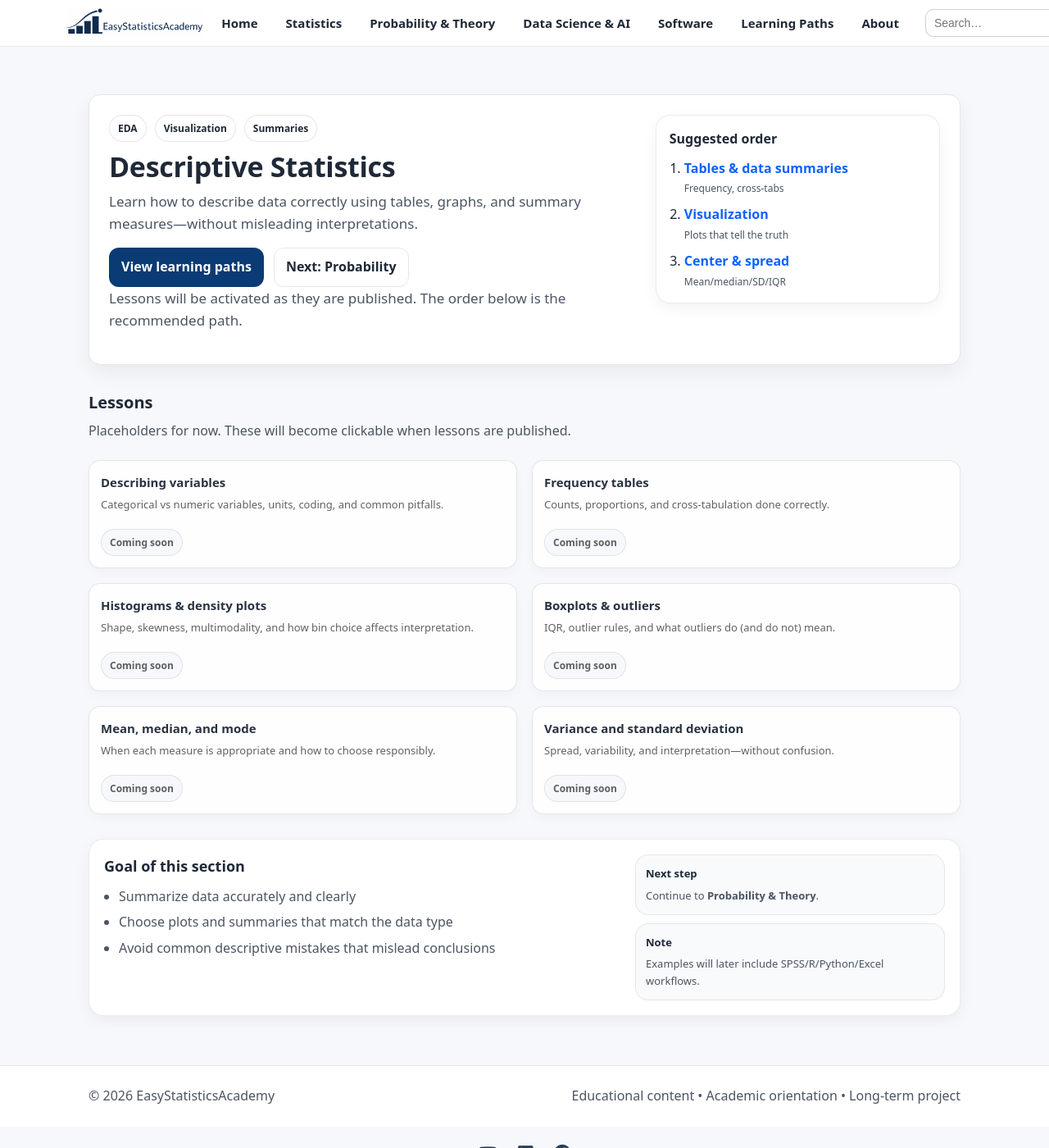
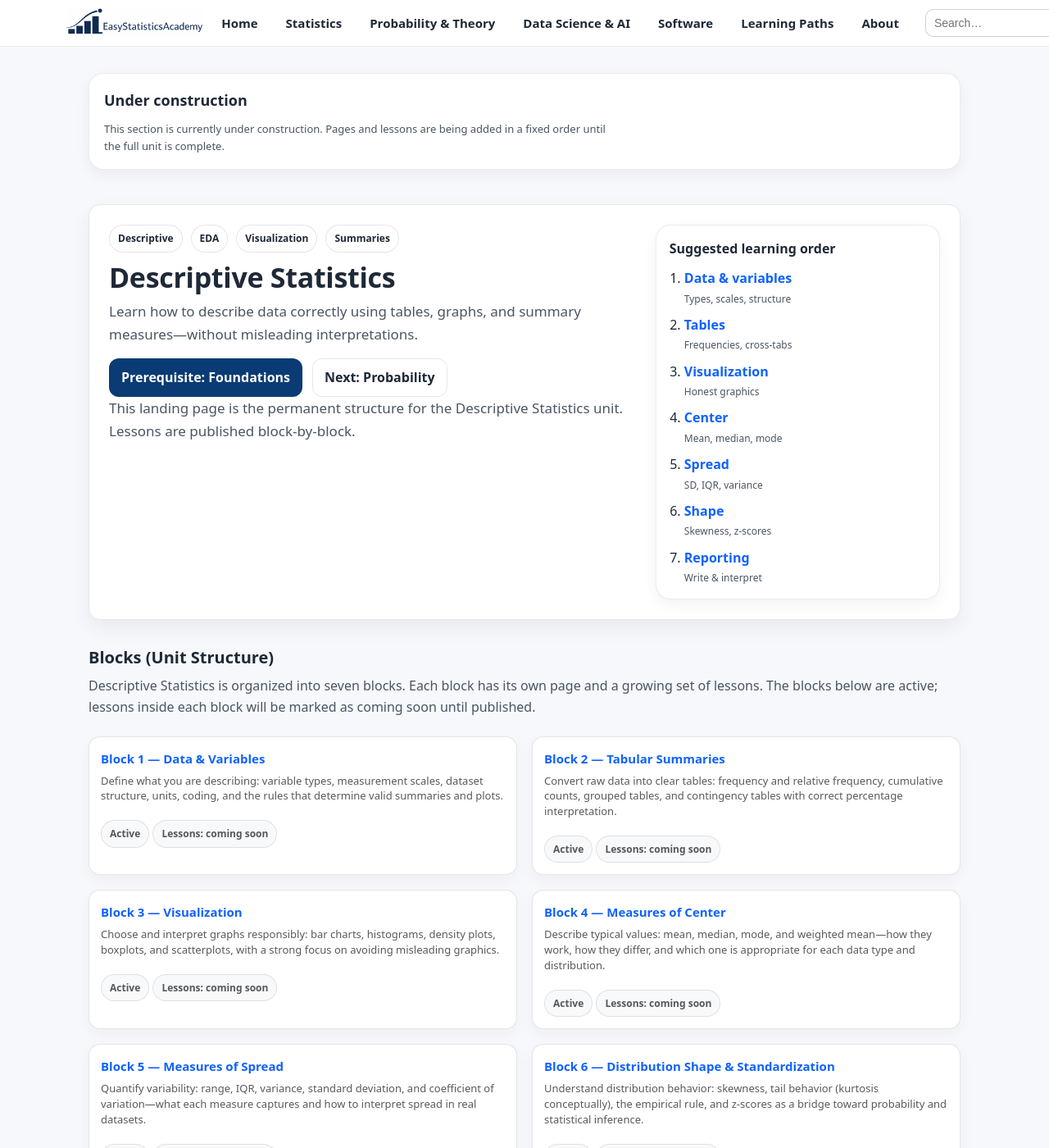
Before and after one commit to ammar-homaida-statistics/easystatisticsacademy, a Jekyll site: the page built from descriptive/index.md, in a window 1280 px wide and 1400 px high. Shown: the whole window at 82% size. Built offline with Jekyll 4.4.1, drawn with Linux system fonts in a browser that asks for light colours; some of the changed text lies outside the part shown.

Commit message:
Update the structure before starting the first lesson

```diff
--- a/descriptive/index.md
+++ b/descriptive/index.md
@@ -6,10 +6,23 @@ permalink: /descriptive/
 sidebar: false
 ---
 
+<!-- UNDER CONSTRUCTION NOTICE -->
+<section class="section section-slim">
+  <div class="callout">
+    <div class="callout-copy">
+      <h2>Under construction</h2>
+      <p class="muted-mini" style="margin:0;">
+        This section is currently under construction. Pages and lessons are being added in a fixed order until the full unit is complete.
+      </p>
+    </div>
+  </div>
+</section>
+
 <section class="hero hero-section">
   <div class="hero-card hero-split">
     <div class="hero-copy">
       <div class="badge-row">
+        <span class="badge">Descriptive</span>
         <span class="badge">EDA</span>
         <span class="badge">Visualization</span>
         <span class="badge">Summaries</span>
@@ -22,90 +35,160 @@ sidebar: false
       </p>
 
       <div class="hero-actions">
-        <a class="btn" href="/learning-paths/">View learning paths</a>
+        <a class="btn" href="/foundations/">Prerequisite: Foundations</a>
         <a class="btn btn-outline" href="/probability/">Next: Probability</a>
       </div>
 
       <p class="muted-mini">
-        Lessons will be activated as they are published. The order below is the recommended path.
+        This landing page is the permanent structure for the Descriptive Statistics unit. Lessons are published block-by-block.
       </p>
     </div>
 
     <div class="hero-panel">
       <div class="panel-card">
-        <h2 class="panel-title">Suggested order</h2>
+        <h2 class="panel-title">Suggested learning order</h2>
         <ol class="quickstart">
-          <li><a href="#lessons">Tables &amp; data summaries</a><span class="meta">Frequency, cross-tabs</span></li>
-          <li><a href="#lessons">Visualization</a><span class="meta">Plots that tell the truth</span></li>
-          <li><a href="#lessons">Center &amp; spread</a><span class="meta">Mean/median/SD/IQR</span></li>
+          <li><a href="#blocks">Data &amp; variables</a><span class="meta">Types, scales, structure</span></li>
+          <li><a href="#blocks">Tables</a><span class="meta">Frequencies, cross-tabs</span></li>
+          <li><a href="#blocks">Visualization</a><span class="meta">Honest graphics</span></li>
+          <li><a href="#blocks">Center</a><span class="meta">Mean, median, mode</span></li>
+          <li><a href="#blocks">Spread</a><span class="meta">SD, IQR, variance</span></li>
+          <li><a href="#blocks">Shape</a><span class="meta">Skewness, z-scores</span></li>
+          <li><a href="#blocks">Reporting</a><span class="meta">Write &amp; interpret</span></li>
         </ol>
       </div>
     </div>
   </div>
 </section>
 
-<section class="section" id="lessons">
+<section class="section" id="blocks">
   <div class="section-head">
-    <h2>Lessons</h2>
-    <p>Placeholders for now. These will become clickable when lessons are published.</p>
+    <h2>Blocks (Unit Structure)</h2>
+    <p>
+      Descriptive Statistics is organized into seven blocks. Each block has its own page and a growing set of lessons.
+      The blocks below are active; lessons inside each block will be marked as coming soon until published.
+    </p>
   </div>
 
   <div class="grid grid-2">
-    <div class="card lesson-card is-soon">
-      <h3>Describing variables</h3>
-      <p>Categorical vs numeric variables, units, coding, and common pitfalls.</p>
-      <span class="pill">Coming soon</span>
+
+    <!-- Block 1 -->
+    <div class="card lesson-card">
+      <h3><a href="/descriptive/data-variables/">Block 1 — Data &amp; Variables</a></h3>
+      <p>
+        Define what you are describing: variable types, measurement scales, dataset structure, units, coding,
+        and the rules that determine valid summaries and plots.
+      </p>
+      <div class="pill-row">
+        <span class="pill">Active</span>
+        <span class="pill">Lessons: coming soon</span>
+      </div>
     </div>
 
-    <div class="card lesson-card is-soon">
-      <h3>Frequency tables</h3>
-      <p>Counts, proportions, and cross-tabulation done correctly.</p>
-      <span class="pill">Coming soon</span>
+    <!-- Block 2 -->
+    <div class="card lesson-card">
+      <h3><a href="/descriptive/tables/">Block 2 — Tabular Summaries</a></h3>
+      <p>
+        Convert raw data into clear tables: frequency and relative frequency, cumulative counts, grouped tables,
+        and contingency tables with correct percentage interpretation.
+      </p>
+      <div class="pill-row">
+        <span class="pill">Active</span>
+        <span class="pill">Lessons: coming soon</span>
+      </div>
     </div>
 
-    <div class="card lesson-card is-soon">
-      <h3>Histograms &amp; density plots</h3>
-      <p>Shape, skewness, multimodality, and how bin choice affects interpretation.</p>
-      <span class="pill">Coming soon</span>
+    <!-- Block 3 -->
+    <div class="card lesson-card">
+      <h3><a href="/descriptive/visualization/">Block 3 — Visualization</a></h3>
+      <p>
+        Choose and interpret graphs responsibly: bar charts, histograms, density plots, boxplots, and scatterplots,
+        with a strong focus on avoiding misleading graphics.
+      </p>
+      <div class="pill-row">
+        <span class="pill">Active</span>
+        <span class="pill">Lessons: coming soon</span>
+      </div>
     </div>
 
-    <div class="card lesson-card is-soon">
-      <h3>Boxplots &amp; outliers</h3>
-      <p>IQR, outlier rules, and what outliers do (and do not) mean.</p>
-      <span class="pill">Coming soon</span>
+    <!-- Block 4 -->
+    <div class="card lesson-card">
+      <h3><a href="/descriptive/center/">Block 4 — Measures of Center</a></h3>
+      <p>
+        Describe typical values: mean, median, mode, and weighted mean—how they work, how they differ,
+        and which one is appropriate for each data type and distribution.
+      </p>
+      <div class="pill-row">
+        <span class="pill">Active</span>
+        <span class="pill">Lessons: coming soon</span>
+      </div>
     </div>
 
-    <div class="card lesson-card is-soon">
-      <h3>Mean, median, and mode</h3>
-      <p>When each measure is appropriate and how to choose responsibly.</p>
-      <span class="pill">Coming soon</span>
+    <!-- Block 5 -->
+    <div class="card lesson-card">
+      <h3><a href="/descriptive/spread/">Block 5 — Measures of Spread</a></h3>
+      <p>
+        Quantify variability: range, IQR, variance, standard deviation, and coefficient of variation—what each
+        measure captures and how to interpret spread in real datasets.
+      </p>
+      <div class="pill-row">
+        <span class="pill">Active</span>
+        <span class="pill">Lessons: coming soon</span>
+      </div>
     </div>
 
-    <div class="card lesson-card is-soon">
-      <h3>Variance and standard deviation</h3>
-      <p>Spread, variability, and interpretation—without confusion.</p>
-      <span class="pill">Coming soon</span>
+    <!-- Block 6 -->
+    <div class="card lesson-card">
+      <h3><a href="/descriptive/shape/">Block 6 — Distribution Shape &amp; Standardization</a></h3>
+      <p>
+        Understand distribution behavior: skewness, tail behavior (kurtosis conceptually), the empirical rule,
+        and z-scores as a bridge toward probability and statistical inference.
+      </p>
+      <div class="pill-row">
+        <span class="pill">Active</span>
+        <span class="pill">Lessons: coming soon</span>
+      </div>
     </div>
+
+    <!-- Block 7 -->
+    <div class="card lesson-card">
+      <h3><a href="/descriptive/reporting/">Block 7 — Reporting &amp; Practical Integration</a></h3>
+      <p>
+        Put descriptive statistics into practice: how to describe a variable completely, compare groups without
+        causal language, and report results clearly in academic and applied settings.
+      </p>
+      <div class="pill-row">
+        <span class="pill">Active</span>
+        <span class="pill">Lessons: coming soon</span>
+      </div>
+    </div>
+
   </div>
 </section>
 
 <section class="section section-slim">
   <div class="callout">
     <div class="callout-copy">
-      <h2>Goal of this section</h2>
+      <h2>Goal of this unit</h2>
       <ul class="bullets">
         <li>Summarize data accurately and clearly</li>
-        <li>Choose plots and summaries that match the data type</li>
-        <li>Avoid common descriptive mistakes that mislead conclusions</li>
+        <li>Select tables, plots, and numerical summaries that match the data type</li>
+        <li>Interpret descriptive results responsibly without inferential claims</li>
+        <li>Build the foundation needed for Probability and Statistical Inference</li>
       </ul>
     </div>
+
     <div class="callout-side">
       <div class="mini">
-        <div class="mini-title">Next step</div>
-        <div class="mini-body">Continue to <strong>Probability &amp; Theory</strong>.</div>
+        <div class="mini-title">Publishing strategy</div>
+        <div class="mini-body">Lessons are published block-by-block to keep the unit coherent.</div>
       </div>
       <div class="mini">
-        <div class="mini-title">Note</div>
+        <div class="mini-title">Next section</div>
+        <div class="mini-body">Continue to <strong>Probability</strong> after completing this unit.</div>
+      </div>
+      <div class="mini">
+        <div class="mini-title">Software later</div>
         <div class="mini-body">Examples will later include SPSS/R/Python/Excel workflows.</div>
       </div>
     </div>
```
